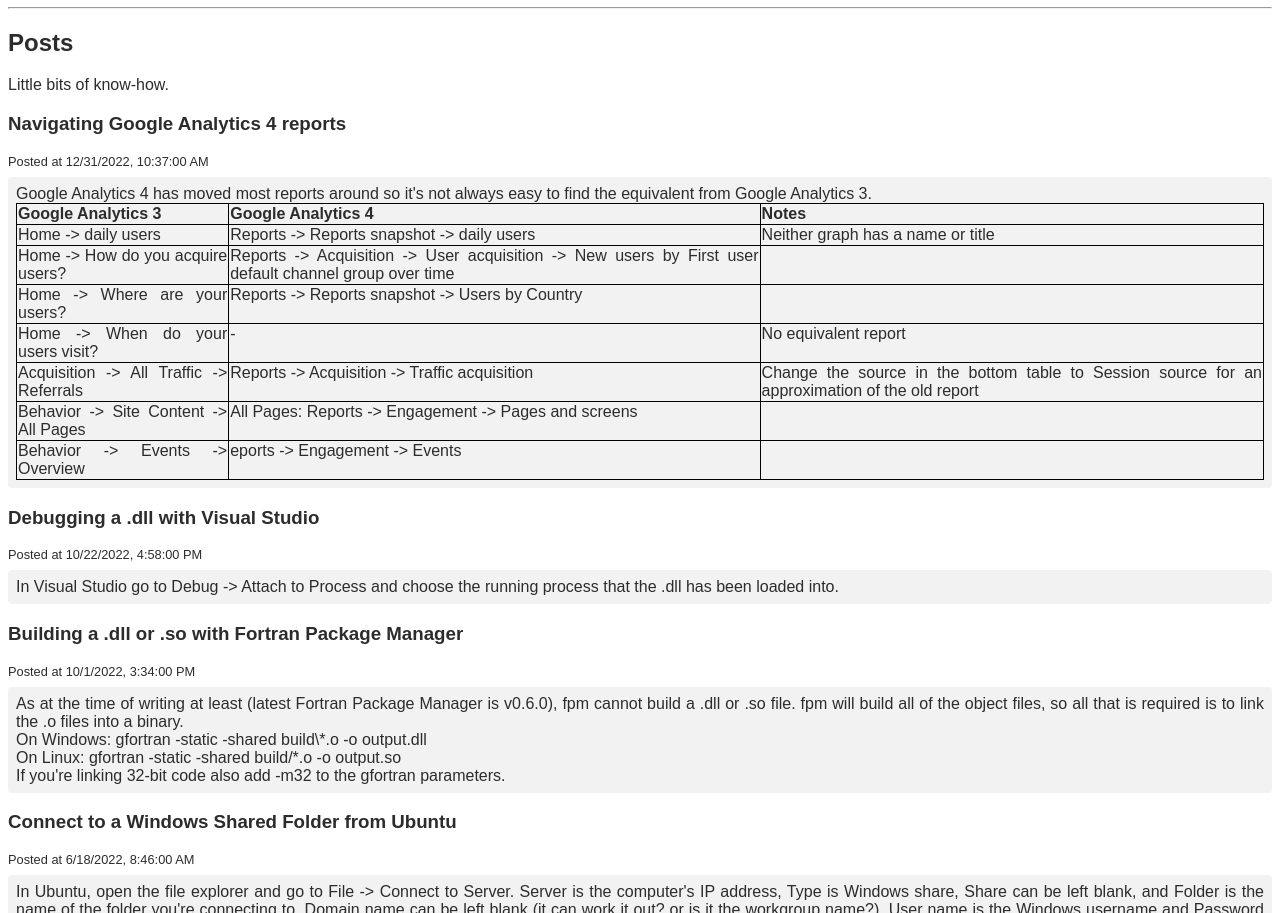
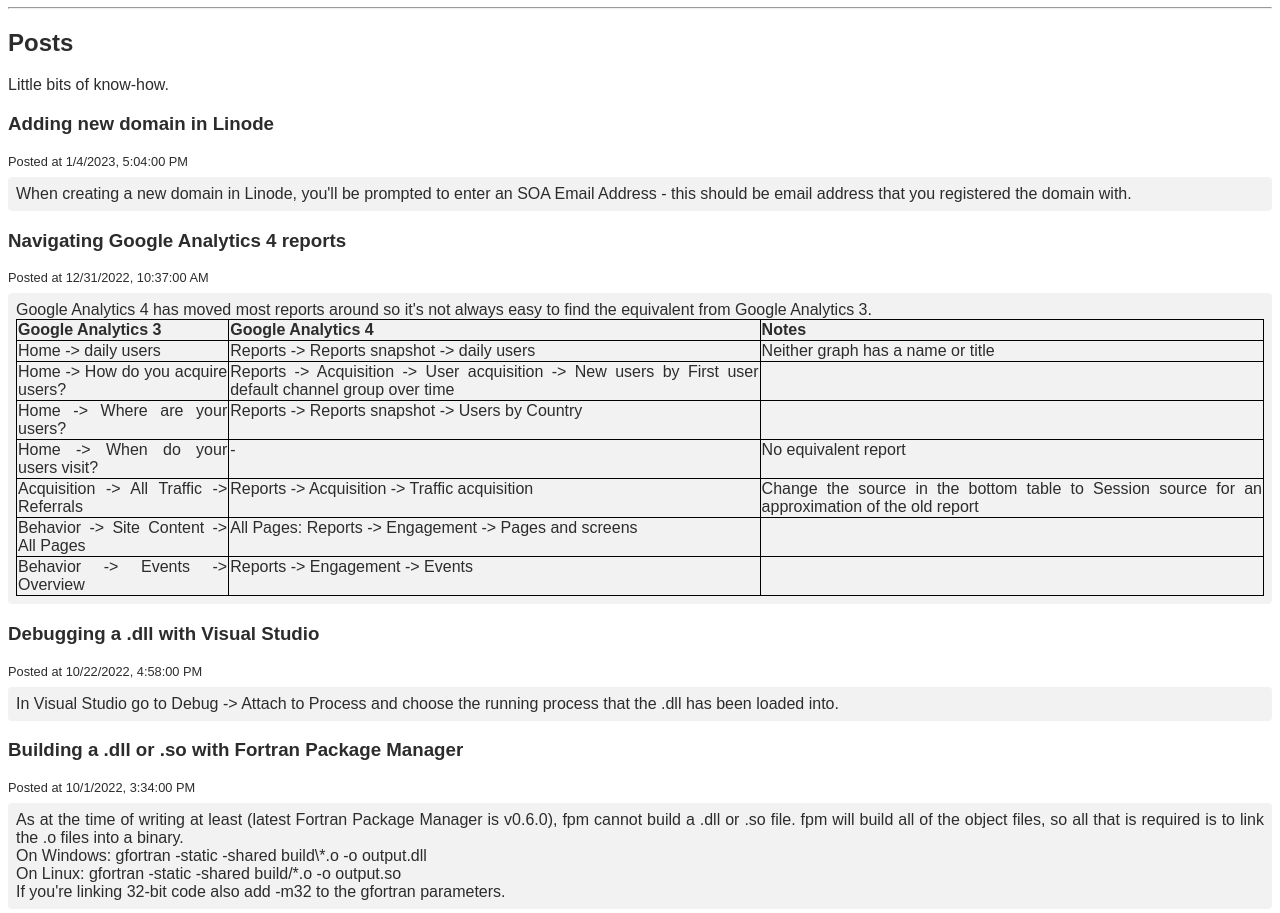
Before and after one commit to tschumann/tomschumann, a React app: page / in a window 1280 px wide. Shown: the part 1187-2100 px from the top of the page. Built offline with nearby package versions, Linux system fonts and the light colour scheme.

Commit message:
Added new post.

```diff
--- a/index.html
+++ b/index.html
@@ -21,6 +21,6 @@
 </head>
 <body>
 	<main id="application"></main>
-	<script src="bundle.js?_=1231"></script>
+	<script src="bundle.js?_=0104"></script>
 </body>
 </html>
--- a/src/index.jsx
+++ b/src/index.jsx
@@ -52,8 +52,15 @@
 		'id': 7,
 		'title': 'Navigating Google Analytics 4 reports',
 		'time': '2022-12-31 10:37:00',
-		'body': 'Google Analytics 4 has moved most reports around so it\'s not always easy to find the equivalent from Google Analytics 3.<br/><table><tr><th>Google Analytics 3</th><th>Google Analytics 4</th><th>Notes</th></tr><tr><td>Home -> daily users</td><td>Reports -> Reports snapshot -> daily users</td><td>Neither graph has a name or title</td></tr><tr><td>Home -> How do you acquire users?</td><td>Reports -> Acquisition -> User acquisition -> New users by First user default channel group over time</td><td></td></tr><tr><td>Home -> Where are your users?</td><td>Reports -> Reports snapshot -> Users by Country</td><td></td></tr><tr><td>Home -> When do your users visit?</td><td>-</td><td>No equivalent report</td></tr><tr><td>Acquisition -> All Traffic -> Referrals</td><td>Reports -> Acquisition -> Traffic acquisition</td><td>Change the source in the bottom table to Session source for an approximation of the old report</td></tr><tr><td>Behavior -> Site Content -> All Pages</td><td>All Pages: Reports -> Engagement -> Pages and screens</td><td></td></tr><tr><td>Behavior -> Events -> Overview</td><td>eports -> Engagement -> Events</td><td></td></tr></table>',
+		'body': 'Google Analytics 4 has moved most reports around so it\'s not always easy to find the equivalent from Google Analytics 3.<br/><table><tr><th>Google Analytics 3</th><th>Google Analytics 4</th><th>Notes</th></tr><tr><td>Home -> daily users</td><td>Reports -> Reports snapshot -> daily users</td><td>Neither graph has a name or title</td></tr><tr><td>Home -> How do you acquire users?</td><td>Reports -> Acquisition -> User acquisition -> New users by First user default channel group over time</td><td></td></tr><tr><td>Home -> Where are your users?</td><td>Reports -> Reports snapshot -> Users by Country</td><td></td></tr><tr><td>Home -> When do your users visit?</td><td>-</td><td>No equivalent report</td></tr><tr><td>Acquisition -> All Traffic -> Referrals</td><td>Reports -> Acquisition -> Traffic acquisition</td><td>Change the source in the bottom table to Session source for an approximation of the old report</td></tr><tr><td>Behavior -> Site Content -> All Pages</td><td>All Pages: Reports -> Engagement -> Pages and screens</td><td></td></tr><tr><td>Behavior -> Events -> Overview</td><td>Reports -> Engagement -> Events</td><td></td></tr></table>',
 		'tags': ['google-analytics']
+	},
+	{
+		'id': 8,
+		'title': 'Adding new domain in Linode',
+		'time': '2023-01-04 17:04:00',
+		'body': 'When creating a new domain in Linode, you\'ll be prompted to enter an SOA Email Address - this should be email address that you registered the domain with.',
+		'tags': ['hosting']
 	}
 ];
 
```
Also changed, not shown: 1 other file (tests, documents, lock files or other folders).
